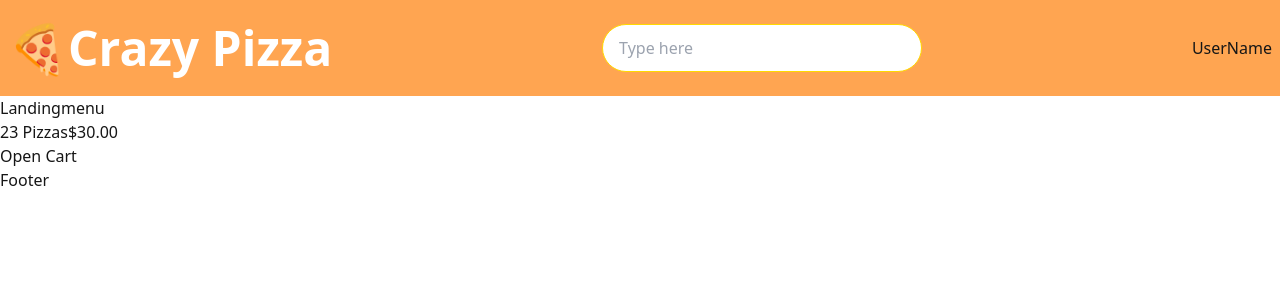
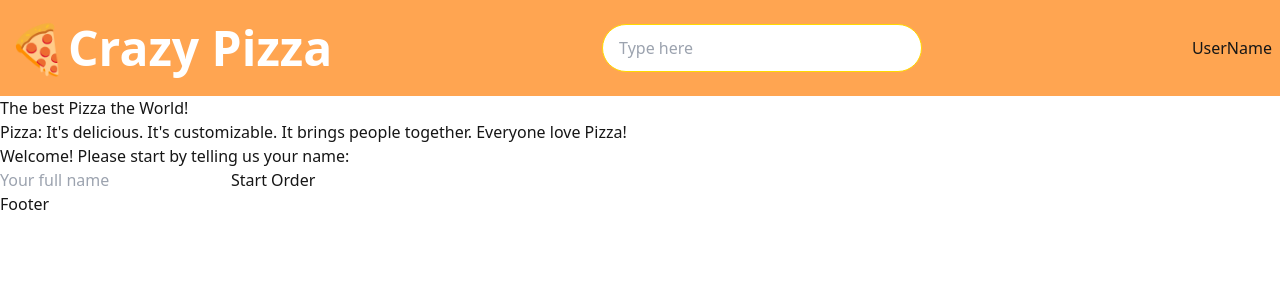
Before and after one commit to Fjdsilv/crazy-pizza-delivery, a React (Vite) app: page / in a window 1280 px wide. Shown: the top 300 px of the page. Built offline with nearby package versions, Linux system fonts and the light colour scheme.

Commit message:
features modified

```diff
--- a/src/components/CartOverview.jsx
+++ b/src/components/CartOverview.jsx
@@ -1,3 +1,5 @@
+import { Link } from "react-router-dom";
+
 const CartOverview = () => {
   return (
     <div>
@@ -5,7 +7,7 @@ const CartOverview = () => {
             <span>23 Pizzas</span>
             <span>$30.00</span>
         </p>
-        <a href="#">Open Cart</a>
+        <Link to='/cart'>Open Cart</Link>
     </div>
   )
 }
--- a/src/pages/HomeLayout.jsx
+++ b/src/pages/HomeLayout.jsx
@@ -15,7 +15,7 @@ const HomeLayout = () => {
                 { isPageLoading ? <p>Loading...</p> : <Outlet /> }
             </main>
         <div>
-        {true && <CartOverview />}
+        {false && <CartOverview />}
         <Footer />
         </div>
     </div>
--- a/src/pages/Landing.jsx
+++ b/src/pages/Landing.jsx
@@ -5,8 +5,18 @@ const Landing = () => {
     // console.log(navigation);
   return (
     <div>
-    Landing
-    <Link to='/menu'>menu</Link>
+      <div>
+        <h2>The best Pizza the World!</h2>
+        <p>Pizza: It's delicious. It's customizable. It brings people together. Everyone love Pizza!</p>
+        <div>
+          <p>Welcome! Please start by telling us your name:</p>
+          <div>
+            <input type="text" placeholder="Your full name" />
+            <button>Start Order</button>
+          </div>
+        </div>
+      </div>
+      {/* <Link to='/menu'>menu</Link> */}
     </div>
   )
 }
```
Also changed, not shown: src/features/user/userSlice.jsx (added).
